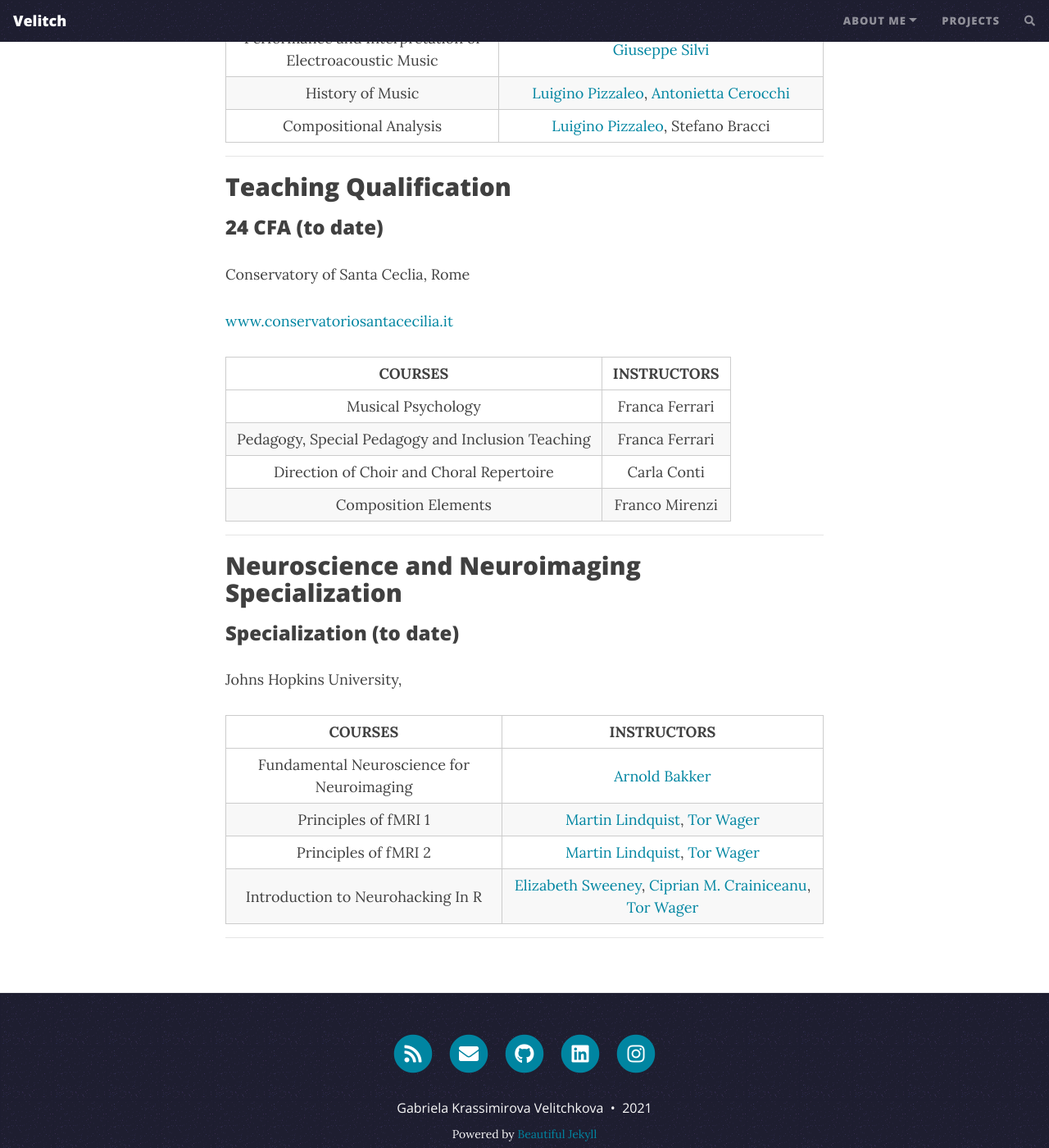
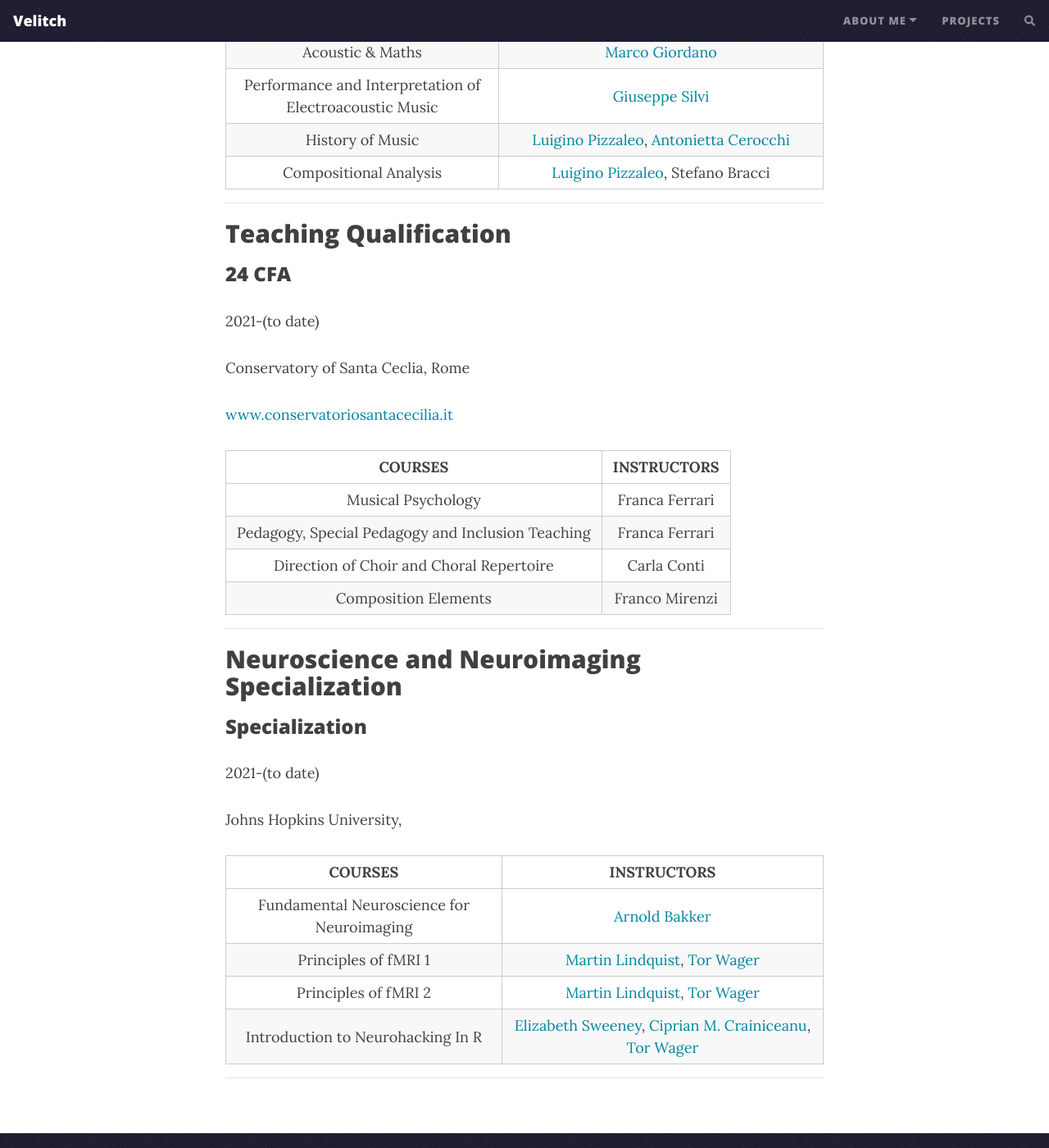
Before and after one commit to Velitch/velitch, a Jekyll site: the page built from pages/Education.md, in a window 1280 px wide and 1400 px high, scrolled down 717 px. Shown: the whole window at 82% size. Built offline with Jekyll 4.4.1, drawn with Linux system fonts in a browser that asks for light colours; nearby versions of some CDN libraries; comment, search, counter and statistics services are not loaded.

Commit message:
Update Education.md

```diff
--- a/pages/Education.md
+++ b/pages/Education.md
@@ -25,7 +27,9 @@ Conservatory of Santa Ceclia, Rome
 ______________
 
 ## Teaching Qualification
-###  24 CFA (to date)
+###  24 CFA
+
+2021-(to date)
 
 Conservatory of Santa Ceclia, Rome
 
@@ -41,7 +45,9 @@ Conservatory of Santa Ceclia, Rome
 ______________
 
 ## Neuroscience and Neuroimaging Specialization
-### Specialization (to date)
+### Specialization
+
+2021-(to date)
 
 Johns Hopkins University,
 
```
Also changed, not shown: other parts of pages/Education.md (+2 -0 lines).
